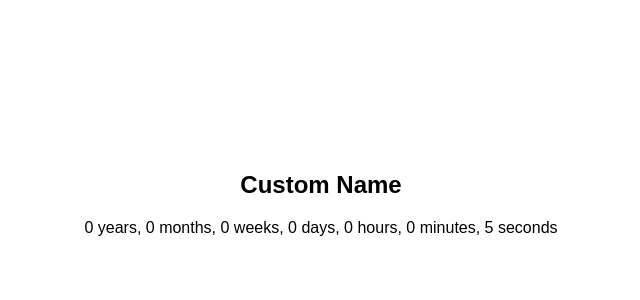
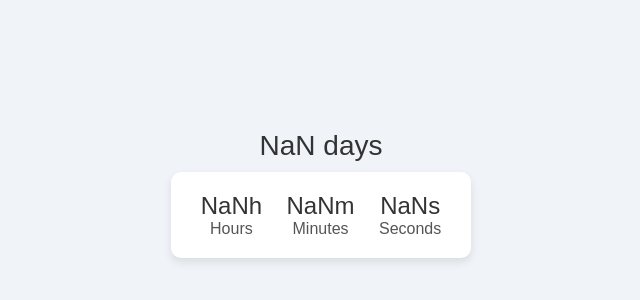
Before and after one commit to abdelhadyElsakka/Notion-Widget, a plain HTML site: page index.html in a window 1280 px wide. Shown: the part 206-506 px from the top of the page, without its empty margins (319-959 px from the left). Drawn offline with Linux system fonts and the light colour scheme.

Commit message:
Update index.html

```diff
--- a/index.html
+++ b/index.html
@@ -2,49 +2,71 @@
 <html lang="en">
 <head>
     <meta charset="UTF-8">
-    <meta name="viewport" content="width=device-width, initial-scale=1.0">
-    <title>Count Up Timer Widget</title>
+    <title>Count Up Timer</title>
     <style>
         body {
-            font-family: Arial, sans-serif;
             display: flex;
             flex-direction: column;
+            justify-content: center;
             align-items: center;
-            justify-content: center;
             height: 100vh;
             margin: 0;
+            background-color: #f0f4f8;
+            font-family: 'Arial', sans-serif;
         }
-        .timer {
+
+        #dayCounter {
+            font-size: 28px;
+            color: #333333;
+            margin-bottom: 10px;
+        }
+
+        #timer {
+            padding: 20px;
+            background-color: #ffffff;
+            border-radius: 10px;
+            box-shadow: 0 4px 8px rgba(0, 0, 0, 0.1);
             text-align: center;
         }
+
+        .time-unit {
+            display: inline-block;
+            margin: 0 10px;
+            font-size: 24px;
+            color: #333333;
+        }
+
+        .time-unit label {
+            display: block;
+            font-size: 16px;
+            color: #555555;
+        }
     </style>
+    <script>
+        const startDate = new Date("YYYY-MM-DDThh:mm:ss").getTime();
+
+        setInterval(function() {
+            var now = new Date().getTime();
+            var distance = now - startDate;
+
+            var days = Math.floor(distance / (1000 * 60 * 60 * 24));
+            var hours = Math.floor((distance % (1000 * 60 * 60 * 24)) / (1000 * 60 * 60));
+            var minutes = Math.floor((distance % (1000 * 60 * 60)) / (1000 * 60));
+            var seconds = Math.floor((distance % (1000 * 60)) / 1000);
+
+            document.getElementById("dayCounter").textContent = days + " days";
+            document.getElementById("hours").textContent = hours + "h";
+            document.getElementById("minutes").textContent = minutes + "m";
+            document.getElementById("seconds").textContent = seconds + "s";
+        }, 1000);
+    </script>
 </head>
 <body>
-    <div class="timer">
-        <h2 id="timerName">Custom Name</h2>
-        <div id="countUpTimer">00:00:00</div>
+    <div id="dayCounter"></div>
+    <div id="timer">
+        <div class="time-unit"><span id="hours"></span><label>Hours</label></div>
+        <div class="time-unit"><span id="minutes"></span><label>Minutes</label></div>
+        <div class="time-unit"><span id="seconds"></span><label>Seconds</label></div>
     </div>
-
-    <script>
-        const startTime = new Date();
-
-        function updateTime() {
-            const now = new Date();
-            const elapsedTime = now - startTime;
-
-            let totalSeconds = Math.floor(elapsedTime / 1000);
-            let totalMinutes = Math.floor(totalSeconds / 60);
-            let totalHours = Math.floor(totalMinutes / 60);
-            let totalDays = Math.floor(totalHours / 24);
-            let totalWeeks = Math.floor(totalDays / 7);
-            let totalMonths = Math.floor(totalDays / 30);  // Approximation
-            let totalYears = Math.floor(totalDays / 365);  // Approximation
-
-            const displayTime = `${totalYears} years, ${totalMonths % 12} months, ${totalWeeks % 4} weeks, ${totalDays % 7} days, ${totalHours % 24} hours, ${totalMinutes % 60} minutes, ${totalSeconds % 60} seconds`;
-            document.getElementById('countUpTimer').textContent = displayTime;
-        }
-
-        setInterval(updateTime, 1000);
-    </script>
 </body>
 </html>
```
